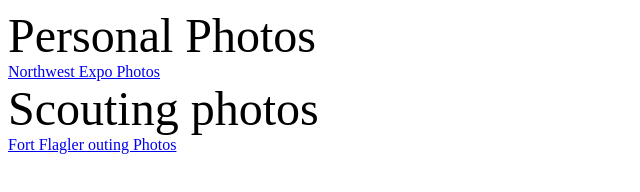
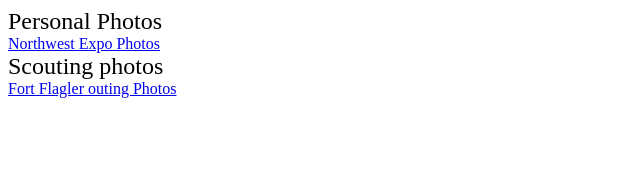
Before and after one commit to Lemonade42/lemonade42.github.io, a plain HTML site: page index.html in a window 1280 px wide. Shown: the whole page, without its empty margins (0-640 px from the left). Drawn offline with Linux system fonts and the light colour scheme.

Commit message:
once again fixing font

```diff
--- a/index.html
+++ b/index.html
@@ -1,7 +1,7 @@
-<font size="12"> Personal Photos</font>
+<font size="5"> Personal Photos</font>
 <br>
 <a href="https://lemonade42.github.io/gallery/Northwest_offroad_expo_2016/">Northwest Expo Photos</a>
 <br>
-<font size="12"> Scouting photos</font>
+<font size="5"> Scouting photos</font>
 <br>
 <a href="https://lemonade42.github.io/gallery/Fort_Flagler_2016/"> Fort Flagler outing Photos</a>
```
